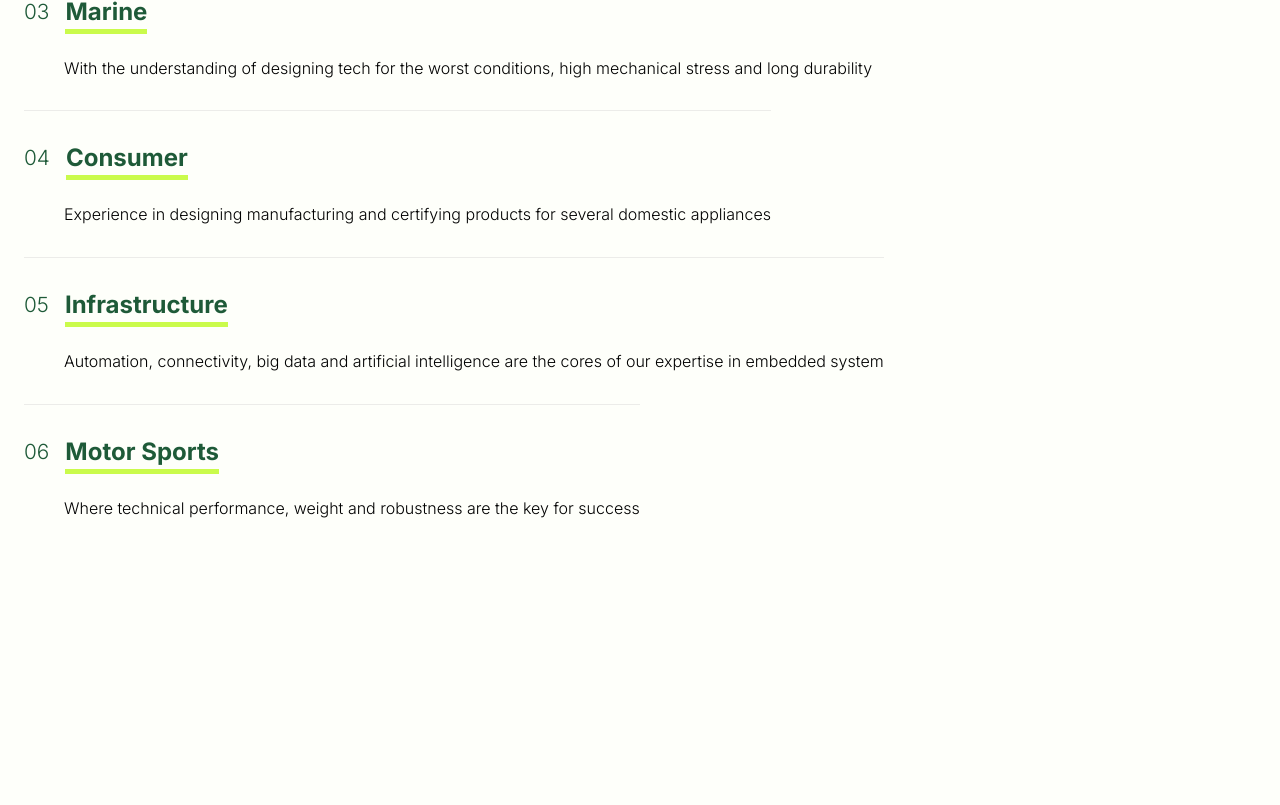
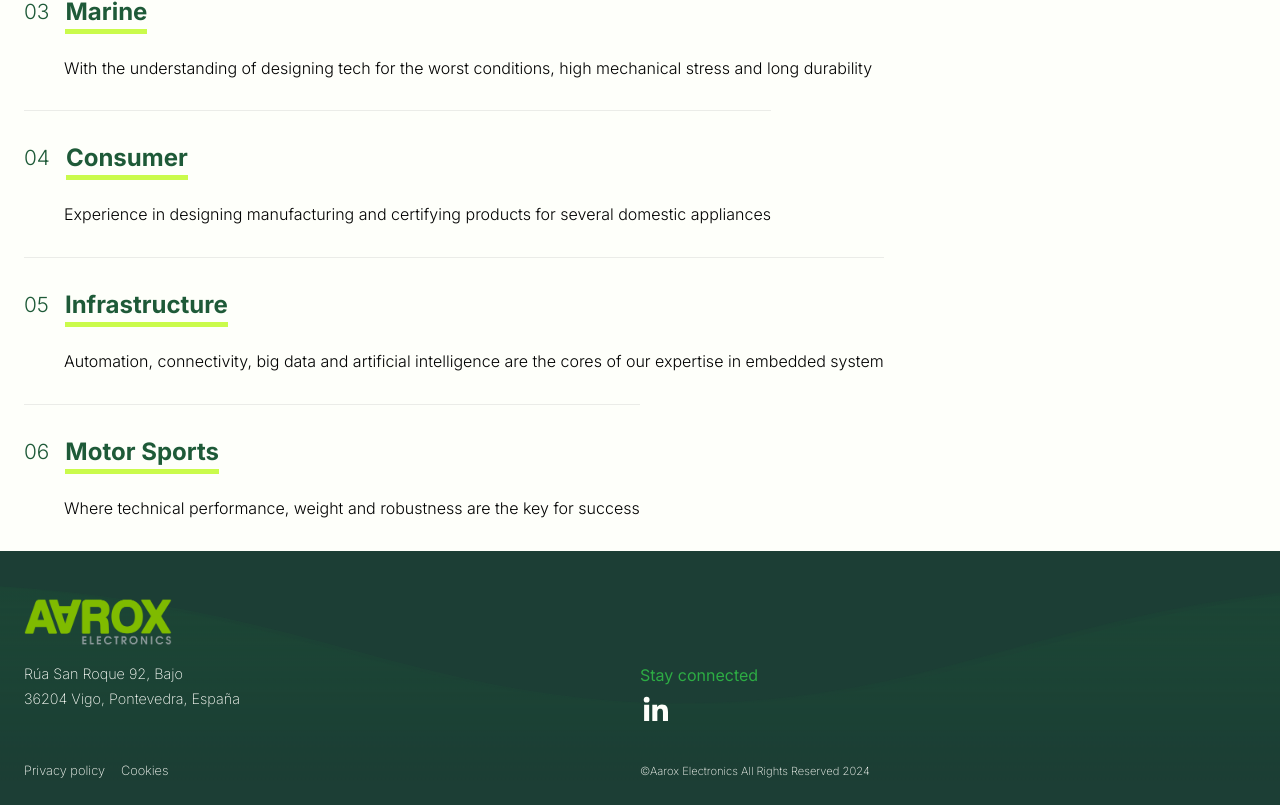
Before and after one commit to Nannitta/AaroxElectronics, a Next.js app: page / in a window 1280 px wide. Shown: the part 1962-2767 px from the top of the page. Before the commit the page ends 2513 px from the top, so only its background shows below. Built offline with nearby package versions, Linux system fonts and the light colour scheme.

Commit message:
Add footer and responsive styles

```diff
--- /dev/null
+++ b/src/app/components/Footer/Footer.js
@@ -0,0 +1,43 @@
+'use client';
+
+import Link from 'next/link';
+import Image from 'next/image';
+import content from '../../content.json';
+import { useLanguageStore } from '../../stores/languageStore';
+import linkedin from '../../assets/images/linkedin.svg';
+import logo from '../../assets/images/logo.webp';
+import './footer.css';
+
+export default function Footer() {
+  const language = useLanguageStore((state) => state.language);
+
+  return(
+    <footer className='footer'>
+      <Image src={logo} alt='Logo Aarox Electronics' width={150} height={46} className='logo-footer'/>
+      <div className='container-footer'>
+        <div className='address'>
+          <p>Rúa San Roque 92, Bajo</p>
+          <p>36204 Vigo, Pontevedra, España</p>
+        </div>
+        <div className='connect'>
+          <span>{content[language].Footer.connect}</span>
+          <Link href={'https://www.linkedin.com/company/aaroxelectronics/'} target='_blank'>
+            <Image src={linkedin} alt='Linkedin contact'/>
+          </Link>
+        </div>
+        <div className='privacy-cookies'>
+          <Link href={'/'}>{content[language].Footer.policy}</Link>
+          <Link href={'/'}>{content[language].Footer.cookies}</Link>
+        </div>
+        <div className='reserved'>
+          <span>©Aarox Electronics</span>
+          <span>{content[language].Footer.reserved}</span>
+        </div>
+      </div>
+      <div class="ocean">
+        <div class="wave"></div>
+        <div class="wave"></div>
+      </div>
+    </footer>
+  )
+}
--- /dev/null
+++ b/src/app/components/Footer/footer.css
@@ -0,0 +1,144 @@
+.footer {
+	background-color: var(--dark-green);
+	color: var(--background);
+	padding: 3rem 1rem 1.5rem 1rem;
+	overflow: hidden;
+}
+
+.logo-footer {
+	margin-bottom: 1rem;
+	position: relative;
+	z-index: 1;
+}
+
+.container-footer {
+	display: flex;
+	flex-direction: column;
+	position: relative;
+	z-index: 1;
+}
+
+.container-address-connect {
+	display: flex;
+	flex-direction: column;
+}
+
+.address {
+	padding-bottom: 1.5rem;
+}
+
+.address p {
+	font-weight: 200;
+	padding-bottom: 0.5rem;
+	font-size: 0.9rem;
+}
+
+.container-privacy-connect {
+	display: flex;
+	flex-direction: column;
+}
+
+.connect {
+	display: flex;
+	flex-direction: column;
+	color: var(--emerald-green);
+	padding-bottom: 2rem;
+	gap: 0.5rem;
+}
+
+.privacy-cookies {
+	display: flex;
+	gap: 1rem;
+	padding-bottom: 1rem;
+}
+
+.privacy-cookies a {
+	color: var(--background);
+	font-size: 0.8rem;
+	font-weight: 200;
+}
+
+.privacy-cookies a:hover {
+	color: var(--emerald-green);
+}
+
+.reserved {
+	margin-bottom: 0.5rem;
+	display: flex;
+	flex-direction: column;
+	gap: 0.2rem;
+}
+
+.reserved span {
+	font-size: 0.7rem;
+	font-weight: 200;
+}
+
+.ocean {
+	height: 5%;
+	width: 100%;
+	position: relative;
+	bottom: 0;
+	left: 0;
+	background: #1c3e35;
+	opacity: 0.5;
+}
+
+.wave {
+	background: url("../../assets/images/wave.svg") repeat-x;
+	position: absolute;
+	top: -198px;
+	width: 6400px;
+	height: 198px;
+	animation: wave 10s cubic-bezier(0.36, 0.45, 0.63, 0.53) infinite;
+	transform: translate3d(0, 0, 0);
+}
+
+.wave:nth-of-type(2) {
+	top: -175px;
+	animation: wave 10s cubic-bezier(0.36, 0.45, 0.63, 0.53) -0.125s infinite,
+		swell 7s ease -1.25s infinite;
+	opacity: 1;
+}
+
+@keyframes wave {
+	0% {
+		margin-left: 0;
+	}
+	100% {
+		margin-left: -1600px;
+	}
+}
+
+@keyframes swell {
+	0%,
+	100% {
+		transform: translate3d(0, -25px, 0);
+	}
+	50% {
+		transform: translate3d(0, 5px, 0);
+	}
+}
+
+@media (min-width: 768px) {
+	.footer {
+		padding: 3rem 1.5rem 1.5rem 1.5rem;
+	}
+
+	.container-footer {
+		display: grid;
+		grid-template-columns: 1fr 1fr;
+		grid-template-rows: 1fr 20px;
+	}
+
+	.privacy-cookies {
+		padding-bottom: 0;
+		align-items: center;
+	}
+
+	.reserved {
+		flex-direction: row;
+		margin-bottom: 0;
+		align-items: center;
+	}
+}
--- a/src/app/components/HomePage/thirdSection.css
+++ b/src/app/components/HomePage/thirdSection.css
@@ -1,11 +1,10 @@
 .home-third-section {
-	position: relative;
-	top: 72px;
 	background-color: var(--background);
 	display: flex;
 	flex-wrap: wrap;
 	padding: 0 1rem;
-	margin-top: 2rem;
+	margin-top: calc(2rem + 72px);
+	overflow: hidden;
 }
 
 .sectors {
@@ -65,7 +64,7 @@
 
 @media (min-width: 768px) {
 	.home-third-section {
-		top: 96px;
+		margin-top: calc(2rem + 96px);
 		padding: 0 1.5rem;
 	}
 }
@@ -73,7 +72,7 @@
 @media (min-width: 1366px) {
 	.home-third-section {
 		flex-direction: row;
-		margin-top: 0;
+		margin-top: 96px;
 		height: 70dvh;
 		align-items: center;
 	}
@@ -87,11 +86,13 @@
 		height: 100%;
 		position: absolute;
 		z-index: 1;
+		transform: scale(1.05);
 	}
 
 	.sector-bg {
 		display: initial;
 		object-fit: cover;
+		transform: scale(1.05);
 	}
 
 	.sectors.hovered {
--- a/src/app/content.json
+++ b/src/app/content.json
@@ -32,6 +32,12 @@
         "title6": "Motor Sports",
         "paragraph6": "Where technical performance, weight and robustness are the key for success"
       }
+    },
+    "Footer": {
+      "policy": "Privacy policy",
+      "cookies": "Cookies",
+      "reserved": "All Rights Reserved 2024",
+      "connect": "Stay connected"
     }
   },
   "ES": {
@@ -67,6 +73,12 @@
         "title6": "Deportes de Motor",
         "paragraph6": "Donde el rendimiento técnico, el peso y la robustez son la clave del éxito"
       }
+    },
+    "Footer": {
+      "policy": "Política de privacidad",
+      "cookies": "Política de cookies",
+      "reserved": "Todos los derechos reservados 2024",
+      "connect": "Conecta"
     }
   }
 }
--- a/src/app/layout.js
+++ b/src/app/layout.js
@@ -1,7 +1,8 @@
 import { Inter } from "next/font/google";
 import "./globals.css";
 import Header from './components/Header/Header';
-import SideMenu from './components/SideMenu/SideMenu'
+import SideMenu from './components/SideMenu/SideMenu';
+import Footer from './components/Footer/Footer';
 
 const inter = Inter({ subsets: ["latin"] });
 
@@ -17,6 +18,7 @@ export default function RootLayout({ children }) {
         <SideMenu/>
         <Header/>
         {children}
+        <Footer/>
       </body>
     </html>
   );
```
Also changed, not shown: src/app/assets/images/linkedin.svg (added), src/app/assets/images/wave.svg (added).
